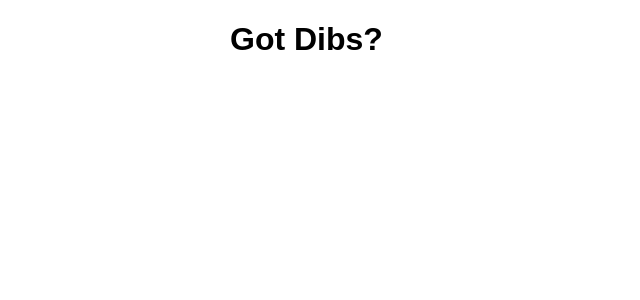
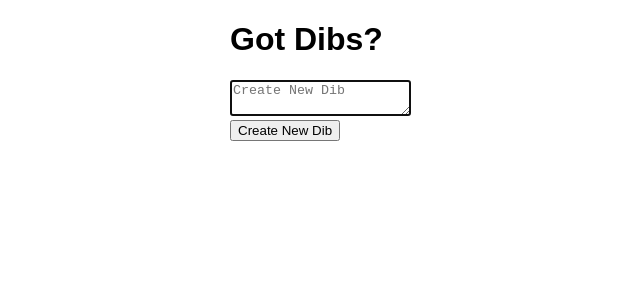
Before and after one commit to hswolff/dibs, a React (Create React App) app in the folder client/: page / in a window 1280 px wide. Shown: the top 300 px of the page, without its empty margins (110-750 px from the left). Built offline with nearby package versions, Linux system fonts and the light colour scheme; no server answers.

Commit message:
Add support for creating a dib

```diff
--- /dev/null
+++ b/client/src/components/CreateNewDib.js
@@ -0,0 +1,47 @@
+import React, { Component } from 'react';
+import api from '../services/api';
+
+export default class CreateNewDib extends Component {
+  state = {
+    title: '',
+    error: null,
+  };
+
+  createNew = async e => {
+    e.preventDefault();
+
+    this.setState({ error: null });
+
+    try {
+      await api.createDib({
+        title: this.state.title,
+        creator: 'Fake Creator',
+      });
+
+      this.setState({ title: '' });
+
+      this.props.onSuccess();
+    } catch (error) {
+      this.setState({ error: error.message });
+    }
+  };
+
+  render() {
+    const { error, title } = this.state;
+
+    return (
+      <div>
+        {error}
+        <textarea
+          autoFocus
+          tabIndex={1}
+          placeholder="Create New Dib"
+          value={title}
+          onChange={e => this.setState({ title: e.target.value })}
+        />
+        <br />
+        <button onClick={this.createNew}>Create New Dib</button>
+      </div>
+    );
+  }
+}
--- a/client/src/components/HomePage.js
+++ b/client/src/components/HomePage.js
@@ -1,13 +1,18 @@
 import React, { Component } from 'react';
 import api from '../services/api';
 import DibCell from './DibCell';
+import CreateNewDib from './CreateNewDib';
 
 export default class HomePage extends Component {
   state = {
     dibs: [],
   };
 
-  componentDidMount = async () => {
+  componentDidMount = () => {
+    this.loadDibs();
+  };
+
+  loadDibs = async () => {
     const result = await api.getDibs();
     this.setState({ dibs: result.data });
   };
@@ -20,6 +25,7 @@ export default class HomePage extends Component {
         <header>
           <h1>Got Dibs?</h1>
         </header>
+        <CreateNewDib onSuccess={this.loadDibs} />
         <div>{dibs.map(dib => <DibCell key={dib._id} {...dib} />)}</div>
       </div>
     );
```
